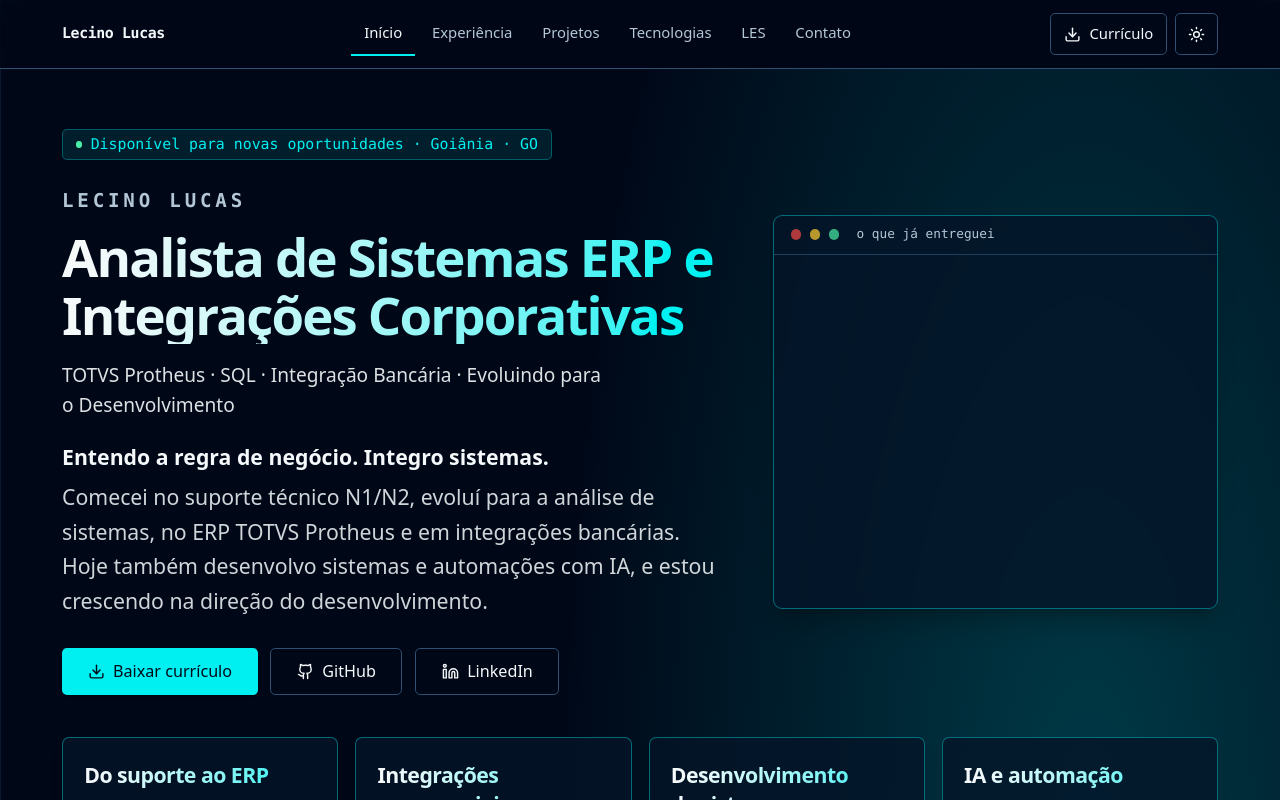
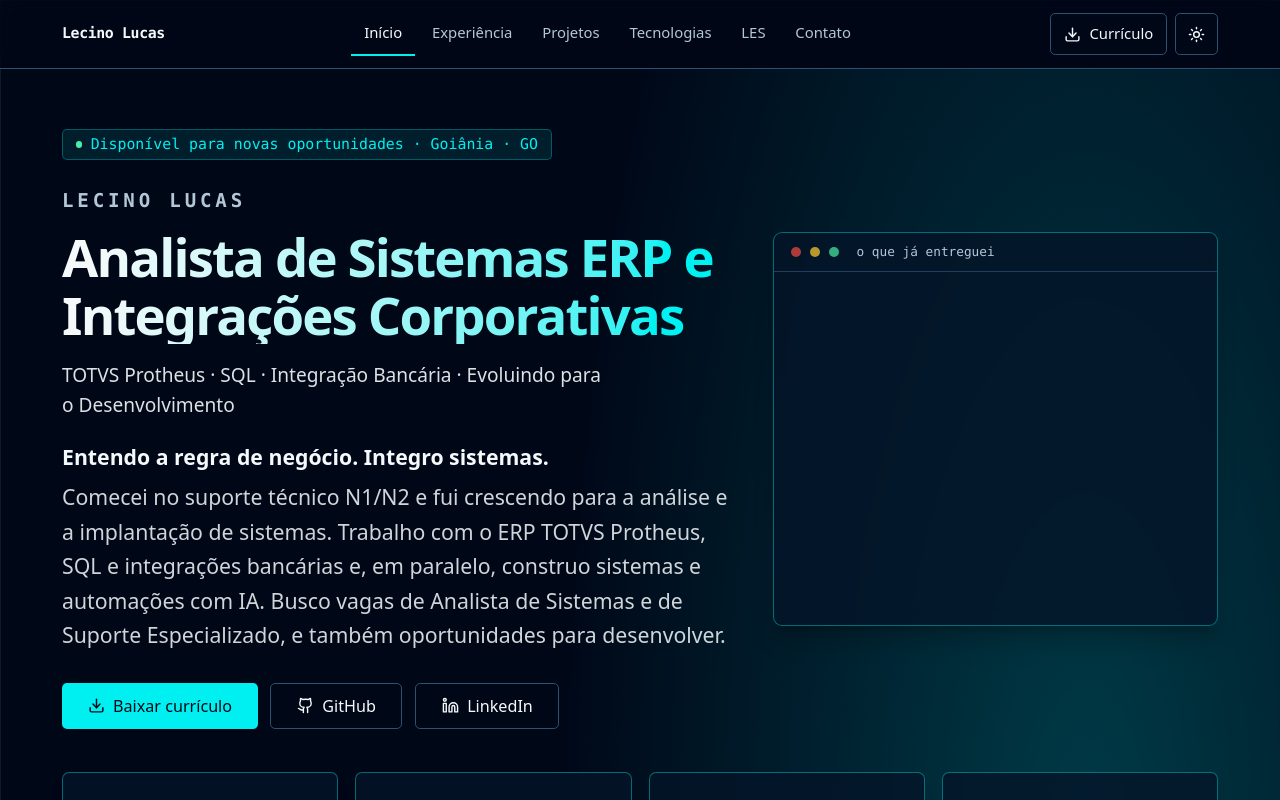
Before and after one commit to LecinoLucas/Portifolio, a React (Vite) app: page / in a window 1280 px wide. Shown: the top 800 px of the page. Built offline with nearby package versions, Linux system fonts and the light colour scheme.

Commit message:
feat: resumo do Início sem sugerir só desenvolvimento (vagas de analista e suporte também)
Co-Authored-By: Claude Sonnet 5.5 <noreply@anthropic.com>
Claude-Session: https://claude.ai/code/session_01RqU4ss6mCcZuPmmEw4UNMZ

```diff
--- a/src/data/perfil.ts
+++ b/src/data/perfil.ts
@@ -42,7 +42,7 @@ export const perfil: Perfil = {
 
   /** Apresentação do Início: objetiva, uma ideia por parágrafo. */
   apresentacao: [
-    "Comecei no suporte técnico N1/N2, evoluí para a análise de sistemas, no ERP TOTVS Protheus e em integrações bancárias. Hoje também desenvolvo sistemas e automações com IA, e estou crescendo na direção do desenvolvimento.",
+    "Comecei no suporte técnico N1/N2 e fui crescendo para a análise e a implantação de sistemas. Trabalho com o ERP TOTVS Protheus, SQL e integrações bancárias e, em paralelo, construo sistemas e automações com IA. Busco vagas de Analista de Sistemas e de Suporte Especializado, e também oportunidades para desenvolver.",
     "Minha base é a análise de sistemas e as regras de negócio, no ERP TOTVS Protheus e em processos financeiros, fiscais e operacionais. Nos meus projetos construo APIs, bancos de dados e as interfaces que os usam, com testes.",
     "Mais de 4 anos em TI, formado em Análise e Desenvolvimento de Sistemas pela PUC Goiás. Busco oportunidades como Analista de Sistemas ou Suporte Especializado que integra sistemas.",
   ],
```
